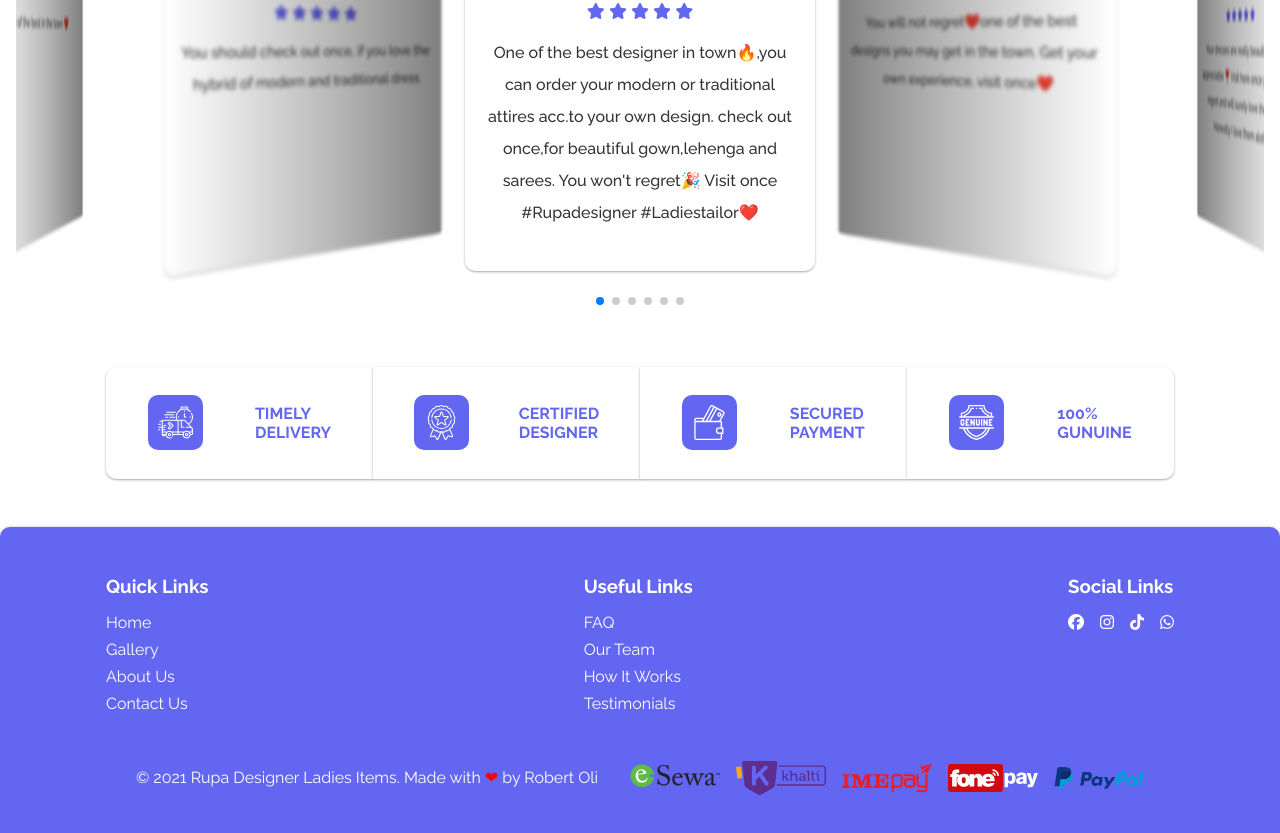
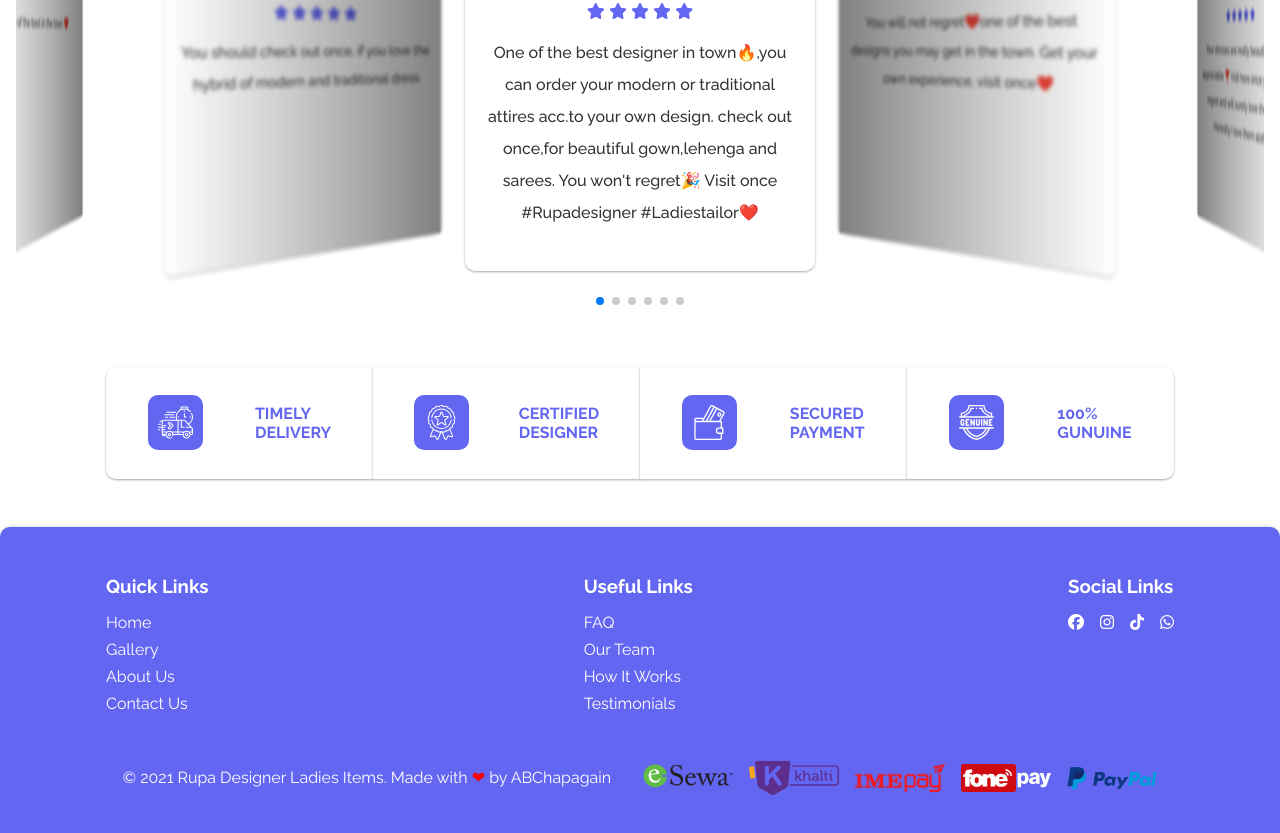
Before and after one commit to ABChapagain/RupaDesignerLadiesItems, a plain HTML site: page index.html in a window 1280 px wide. Shown: the part 2997-3830 px from the top of the page. Drawn offline with nearby package versions, Linux system fonts and the light colour scheme.

Commit message:
Update index.html

```diff
--- a/index.html
+++ b/index.html
@@ -776,7 +776,7 @@
         </ul>
       </div>
       <div class="bottom-footer">
-         <p class="footer-copyright">&copy; 2021 Rupa Designer Ladies Items. Made with <span>&#10084;</span> by Robert Oli</p>
+         <p class="footer-copyright">&copy; 2021 Rupa Designer Ladies Items. Made with <span>&#10084;</span> by ABChapagain</p>
         <div class="payments">
           <img src="img/esewa.png" alt="">
           <img src="img/khalti.svg" alt="">
```
